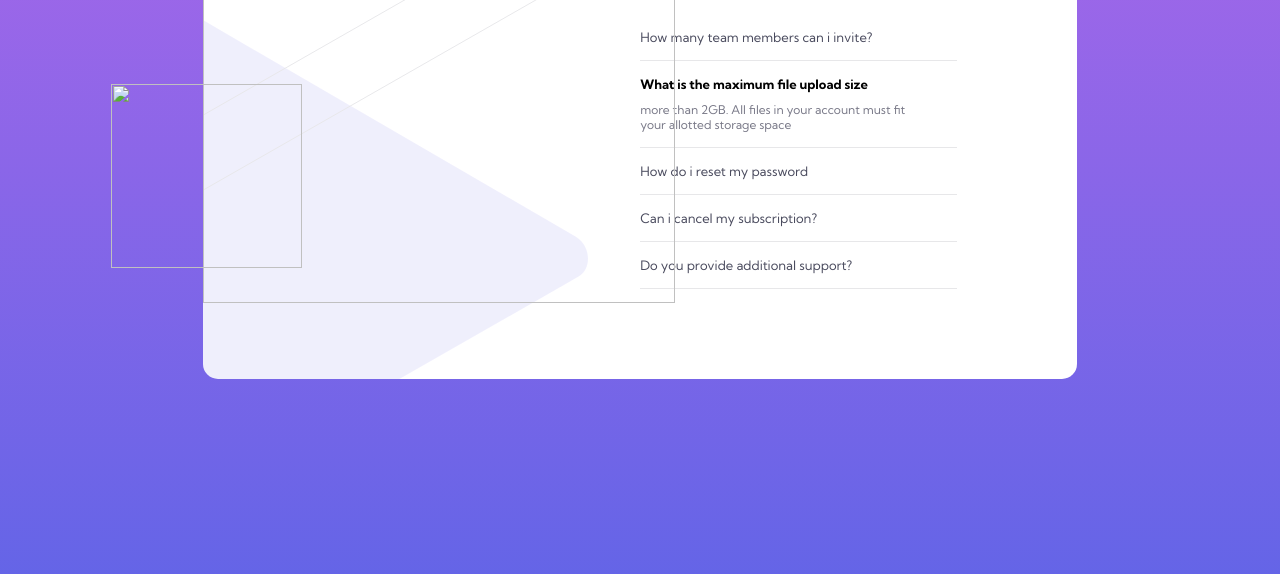
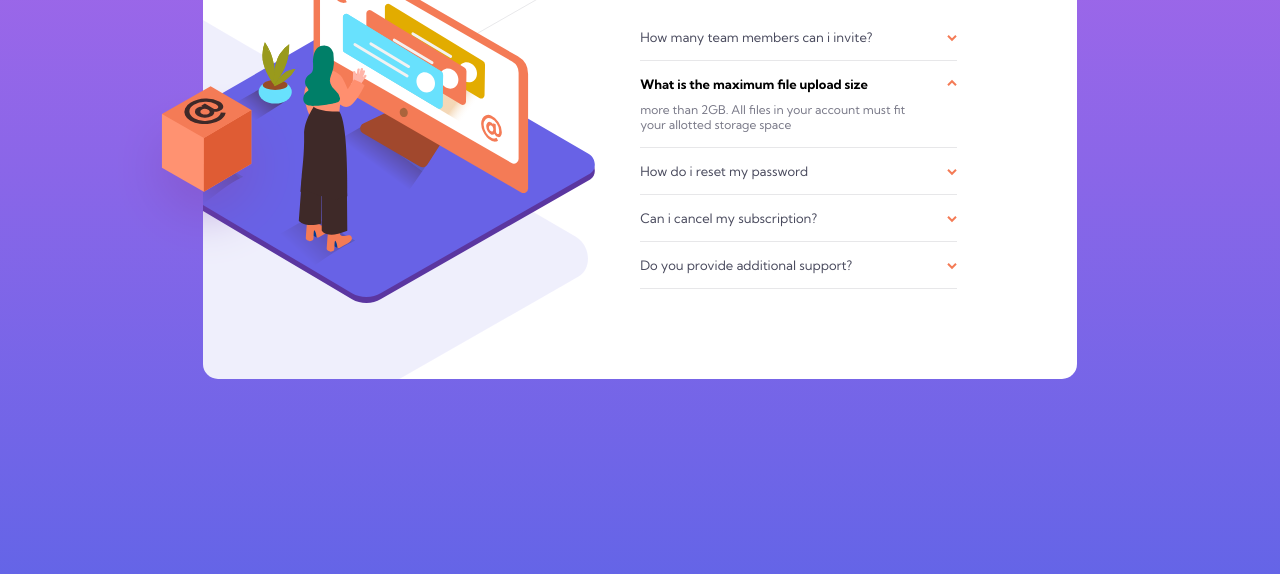
Before and after one commit to dorianstorella/faq-accordion-card-main, a website: page App/index.html in a window 1280 px wide. Shown: the part 226-800 px from the top of the page. Drawn offline with Linux system fonts and the light colour scheme.

Commit message:
change path images

```diff
--- a/App/index.css
+++ b/App/index.css
@@ -64,7 +64,7 @@ details[open] > summary {
 }
 
 details[open] > summary::after {
-    content:url(FAQ-ACCORDION-CARD-MAIN/images/icon-arrow-down.svg);
+    content:url(/images/icon-arrow-down.svg);
     float: right;
     transform: rotate(180deg);
 }
@@ -79,7 +79,7 @@ summary {
 
 
 summary::after {
-    content:url(FAQ-ACCORDION-CARD-MAIN/images/icon-arrow-down.svg);
+    content:url(/images/icon-arrow-down.svg);
     float: right;
 }
 
@@ -128,7 +128,7 @@ summary:hover{
     }
 
     img {
-        content: url("FAQ-ACCORDION-CARD-MAIN/images/illustration-woman-online-desktop.svg");
+        content: url("/images/illustration-woman-online-desktop.svg");
         position: absolute;
         width: 472px;
         height: 359px;
@@ -136,7 +136,7 @@ summary:hover{
     }
 
     .shadow{
-        content: url("FAQ-ACCORDION-CARD-MAIN/images/illustration-box-desktop.svg");
+        content: url("/images/illustration-box-desktop.svg");
         position: absolute;
         width:191px;
         height:184px;
--- a/App/index.html
+++ b/App/index.html
@@ -15,8 +15,8 @@
     </header>
     <main>
         <figure>
-            <img src="FAQ-ACCORDION-CARD-MAIN/images/illustration-woman-online-mobile.svg" alt="">
-            <img class="shadow" src="FAQ-ACCORDION-CARD-MAIN/images/bg-pattern-mobile.svg" alt="">
+            <img src="/images/illustration-woman-online-mobile.svg" alt="">
+            <img class="shadow" src="/images/bg-pattern-mobile.svg" alt="">
         </figure>
         <details>
             <summary>How many team members can i invite?</summary>
```
